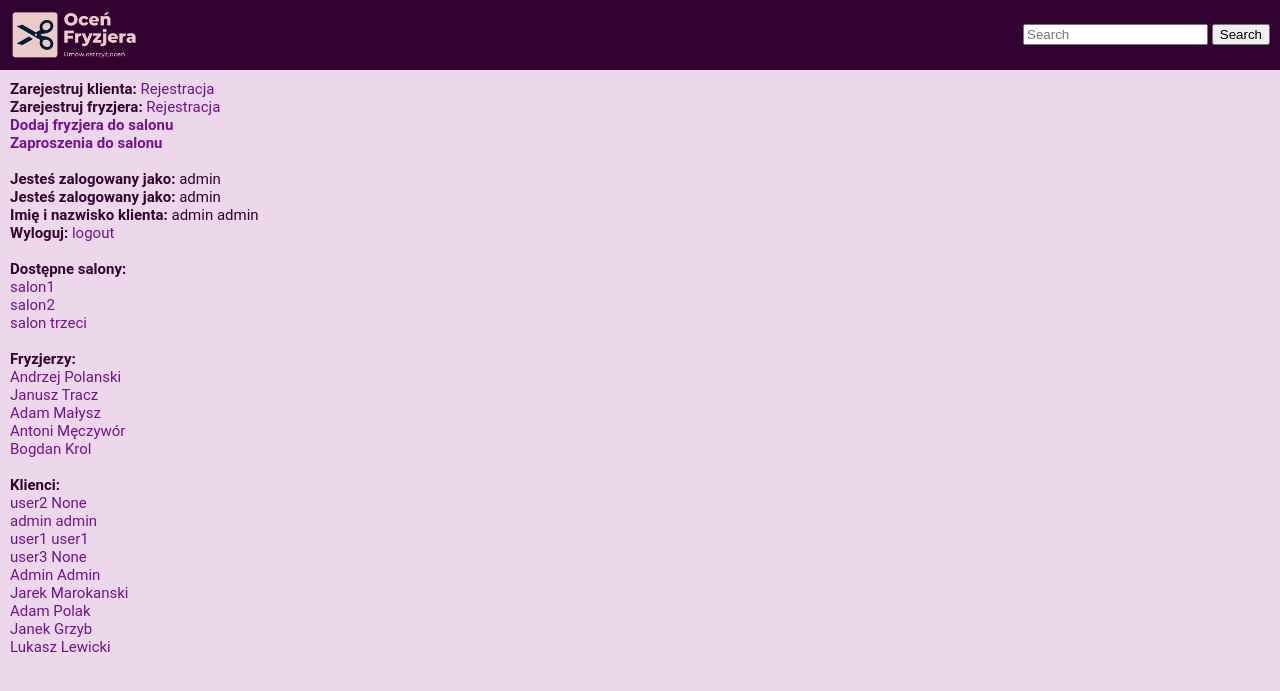
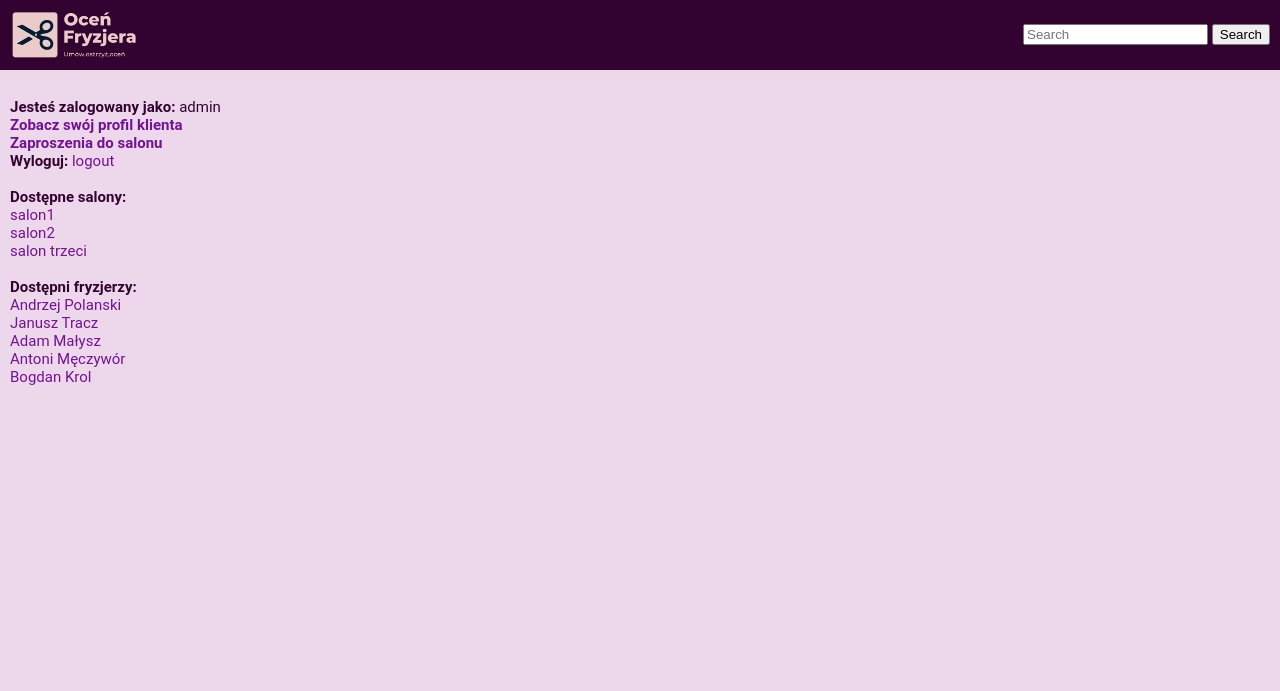
Before and after one commit to lukasenko990/Ocen-Fryzjera, a Django app: page / in a window 1280 px wide. Shown: the top 691 px of the page. Run offline with Django 3.2, Linux system fonts and the light colour scheme; a user stored in the database is signed in; data comes from the database, SQL or seed files in the repository.

Commit message:
Update homepage

```diff
--- a/Project_files/main/templates/main/home.html
+++ b/Project_files/main/templates/main/home.html
@@ -1,21 +1,26 @@
 {% extends 'main/base.html' %}
 
 {% block content %}
-
-<div><span class="heading">Zarejestruj klienta:</span> <a href="{% url 'register' %}">Rejestracja</a></div>
-<div><span class="heading">Zarejestruj fryzjera:</span> <a href="{% url 'barber_register' %}">Rejestracja</a></div>
-
-<div><span class="heading"><a href="{% url 'dodaj_fryzjera' %}">Dodaj fryzjera do salonu</a></span></div>
-<div><span class="heading"><a href="{% url 'zaproszenia_do_salonu' %}">Zaproszenia do salonu</a></span></div>
 <br>
 {% if user.is_authenticated %}
 <div><span class="heading">Jesteś zalogowany jako:</span> {{request.user.username}}</div>
-<div><span class="heading">Jesteś zalogowany jako:</span> {{request.user.username}}</div>
-<div><span class="heading">Imię i nazwisko klienta:</span> {{user_klient.imie}} {{user_klient.nazwisko}}</div>
-
+{% if user_fryzjer %}
+<div><span class="heading"><a href="{% url 'pokaz_fryzjera' user_fryzjer.id %}">Zobacz swój profil fryzjera</a></span></div>
+{% elif user_klient %}
+<div><span class="heading"><a href="{% url 'pokaz_klienta' user_klient.id %}">Zobacz swój profil klienta</a></span></div>
+{% endif %}
+{% if not user_wlasciciel %}
+<div><span class="heading"><a href="{% url 'zaproszenia_do_salonu' %}">Zaproszenia do salonu</a></span></div>
+{% endif %}
+{% if user_wlasciciel %}
+<div><span class="heading"><a href="{% url 'pokaz_salon' user_wlasciciel.id %}">Zobacz profil swojego salonu</a></span></div>
+<div><span class="heading"><a href="{% url 'dodaj_fryzjera' %}">Dodaj fryzjera do salonu</a></span></div>
+{% endif %}
 <div><span class="heading">Wyloguj:</span> <a href ="{% url 'logout' %}">logout</a></div>
 {% else %}
 <div><span class="heading">Zaloguj:</span> <a href="{% url 'login' %}">login</a></div>
+<div><span class="heading">Zarejestruj się jako klient:</span> <a href="{% url 'register' %}">Rejestracja</a></div>
+<div><span class="heading">Jesteś fryzjerem?</span> <a href="{% url 'barber_register' %}">Rejestracja dla fryzjerów</a></div>
 {% endif %}
 <br>
 <div><span class="heading">Dostępne salony:</span></div>
@@ -23,16 +28,15 @@
 <div><a href="{% url 'pokaz_salon' salon.id %}">{{salon.nazwa}}</a></div>
 {% endfor %}
 <br>
-<div><span class="heading">Fryzjerzy:</span></div>
+<div><span class="heading">Dostępni fryzjerzy:</span></div>
 {% for fryzjer in fryzjerzy %}
 <div><a href="{% url 'pokaz_fryzjera' fryzjer.id %}">{{fryzjer.imie}} {{fryzjer.nazwisko}}</a></div>
 {% endfor %}
 <br>
+{% if user_fryzjer %}
 <div><span class="heading">Klienci:</span></div>
 {% for klient in klienci %}
 <div><a href="{% url 'pokaz_klienta' klient.id %}">{{klient.imie}} {{klient.nazwisko}}</a></div>
 {% endfor %}
-
-
-
+{% endif %}
 {% endblock %}
--- a/Project_files/main/views.py
+++ b/Project_files/main/views.py
@@ -103,22 +103,27 @@
 
 
 ########3 home
-@login_required
 def home(request):
-
-
     salony = Salon.objects.all()
     fryzjerzy = Fryzjer.objects.all()
     klienci = Klient.objects.all()
-    user_klient = Klient.objects.all().filter(user=request.user).first()
-
-    context = {
-        'user_klient': user_klient,
-        'salony': salony,
-        'fryzjerzy': fryzjerzy,
-        'klienci': klienci,
-    }
-
+    if request.user.is_authenticated:
+        user_klient = Klient.objects.all().filter(user=request.user).first()
+        user_fryzjer=Fryzjer.objects.all().filter(user=request.user).first()
+        user_wlasciciel=Salon.objects.all().filter(wlasciciel=user_fryzjer).first()
+        context = {
+            'user_klient': user_klient,
+            'salony': salony,
+            'fryzjerzy': fryzjerzy,
+            'klienci': klienci,
+            'user_fryzjer': user_fryzjer,
+            'user_wlasciciel': user_wlasciciel
+        }
+    else:
+        context = {
+            'salony': salony,
+            'fryzjerzy': fryzjerzy,
+        }
     return render(request, 'main/home.html', context)
 
 def pokaz_salon(request, id):
```
